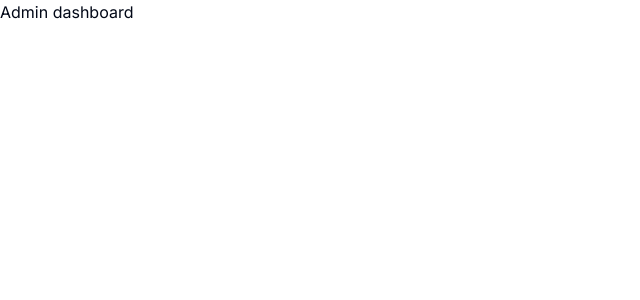
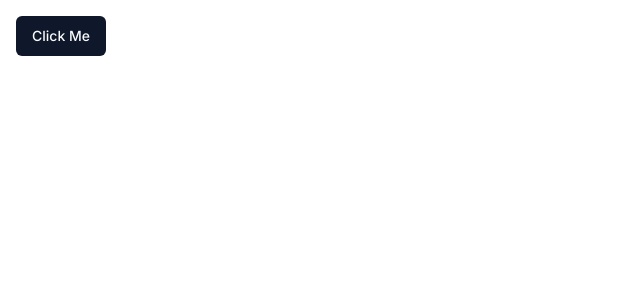
Before and after one commit to chriscodex/e-comerce-cms, a Next.js app: page / in a window 1280 px wide. Shown: the top 300 px of the page, without its empty margins (0-640 px from the left). Built offline with nearby package versions, Linux system fonts and the light colour scheme.

Commit message:
clrek library installed for users authentication

```diff
--- a/app/(root)/page.tsx
+++ b/app/(root)/page.tsx
@@ -1,5 +1,9 @@
+import { Button } from '@/components/ui/button';
+
 export default function Home() {
   return (
-    <p>Admin dashboard</p>
-  )
+    <div className='p-4'>
+      <Button size={'default'}>Click Me</Button>
+    </div>
+  );
 }
--- a/package.json
+++ b/package.json
@@ -9,6 +9,8 @@
     "lint": "next lint"
   },
   "dependencies": {
+    "@clerk/nextjs": "^4.27.1",
+    "@radix-ui/react-slot": "^1.0.2",
     "@types/node": "20.9.0",
     "@types/react": "18.2.37",
     "@types/react-dom": "18.2.15",
```
Also changed, not shown: 1 other file (tests, documents, lock files or other folders).
